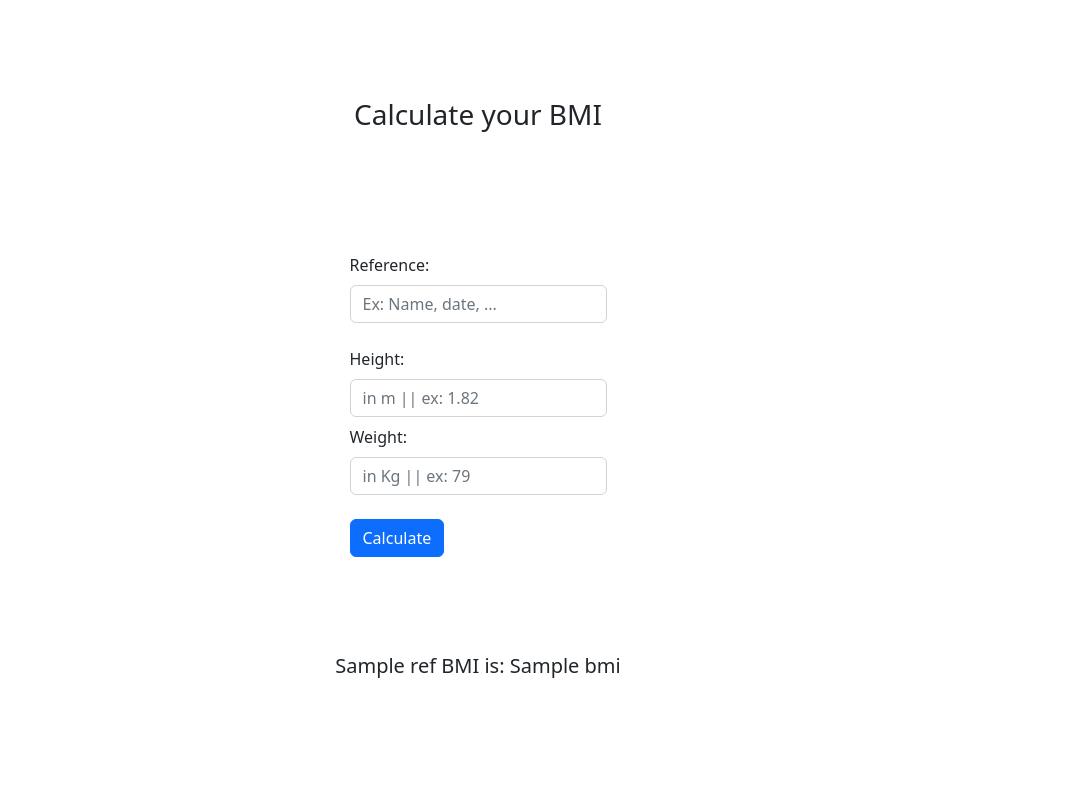
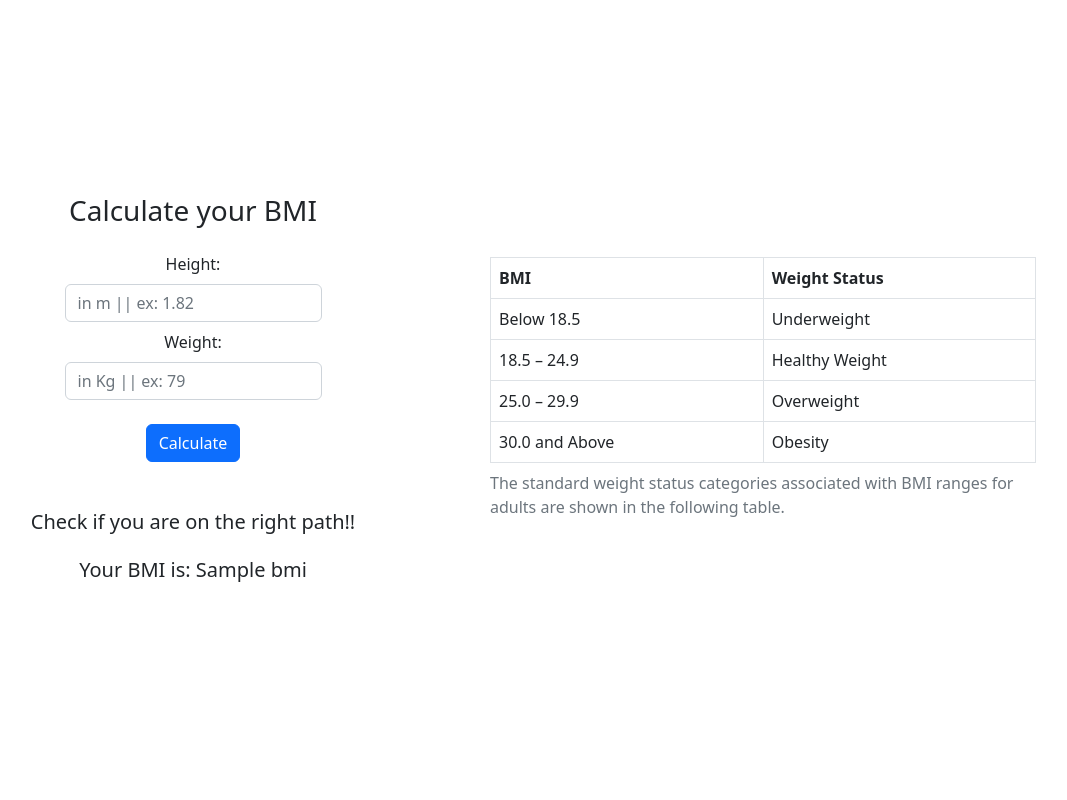
Before and after one commit to Diogo-Almeida3/BMInjection, a Flask app: template src/templates/landing.html in a window 1280 px wide. Shown: the whole page, without its empty margins (162-1229 px from the left). Run offline with Flask 2, Linux system fonts and the light colour scheme; the template is opened without the code that fills it: most values are stand-ins (such as "Sample title", 1, 10 or a date in 2020).

Commit message:
final review, fix sqlinjection

```diff
--- a/files/flag.txt
+++ b/files/flag.txt
@@ -0,0 +1 @@
+BMI{w3ll_h1dd3n_fl4g}
--- a/src/templates/base.html
+++ b/src/templates/base.html
@@ -35,6 +35,7 @@
             {% endif %}
         {% endwith%}
     </div>
+
     {% block content %}
 
     {% endblock %}
--- a/src/templates/landing.html
+++ b/src/templates/landing.html
@@ -1,23 +1,15 @@
 {% extends 'base.html' %}
 
 {% block content %}
-
-<div style="height: 100vh;" class="container d-flex flex-column justify-content-evenly text-center">
+<div class="container">
+    <div style="height: 100vh" class="row d-flex justify-content-center align-items-center">
+        <div class="col ">
             <div class="row">
-      <div class="col">
+                <div class="col text-center">
                     <h1 class="h3 text-gray-900 mb-4">Calculate your BMI</h1>
                 </div>
-    </div>
-    <div class="d-flex flex-row justify-content-center text-start">
-        <!-- <div class="col"> -->
+                <div class="d-flex flex-row justify-content-evenly text-center">
                     <form method="POST">
-                <div class="col mb-4">
-                    <label for="reference" class="form-label">Reference:</label>
-                    <input type="text" class="form-control form-control-user"
-                    id="reference" aria-describedby="referenceHelp"
-                    name="reference" placeholder="Ex: Name, date, ..."
-                    value="">
-                </div>
                         <div class="col mb-2">
                             <label for="height" class="form-label">Height:</label>
                             <input type="number" step=".01" class="form-control form-control-user"
@@ -38,12 +30,47 @@
                             </button>
                         </div>
                     </form>
-        <!-- </div> -->
                 </div>
-    <div class="row">
-        {% autoescape false %}
-        <h1 class="h5 text-gray-600 mb-4">{{ref}} BMI is: {{bmi}}</h1>
-        {% endautoescape %}
+                <div class="col text-center" style="margin-top: 3em">
+                    <h1 class="h5 .text-danger mb-4">Check if you are on the right path!!</h1>
+                    <h1 class="h5 text-gray-600 mb-4">Your BMI is: {{bmi}}</h1>
                 </div>
             </div>
+        </div>
+        <div class="col">
+            <div class="row">
+                <div class="col">
+                    <table id="table5" class="table table-bordered ">
+                    <caption class="sr-only">The standard weight status categories associated with BMI ranges for adults are shown in the following table.</caption>
+                    <thead>
+                    <tr>
+                    <th scope="col">BMI</th>
+                    <th scope="col">Weight Status</th>
+                    </tr>
+                    </thead>
+                    <tbody>
+                    <tr>
+                    <td>Below 18.5</td>
+                    <td>Underweight</td>
+                    </tr>
+                    <tr>
+                    <td>18.5 &ndash; 24.9</td>
+                    <td>Healthy Weight</td>
+                    </tr>
+                    <tr>
+                    <td>25.0 &ndash; 29.9</td>
+                    <td>Overweight</td>
+                    </tr>
+                    <tr>
+                    <td>30.0 and Above</td>
+                    <td>Obesity</td>
+                    </tr>
+                    </tbody>
+                    </table>
+                </div>
+            </div>
+        </div>
+    </div>
+</div>
+
 {% endblock %}
```
Also changed, not shown: src/database.py (+6 -9 lines), src/routes.py (+5 -7 lines). Lines whose indentation alone changed are shown as unchanged.
